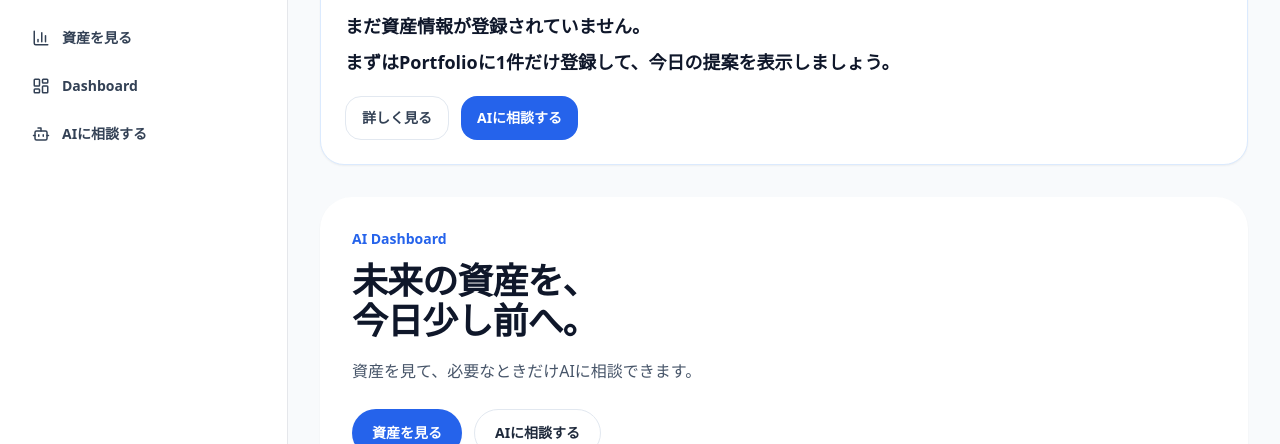
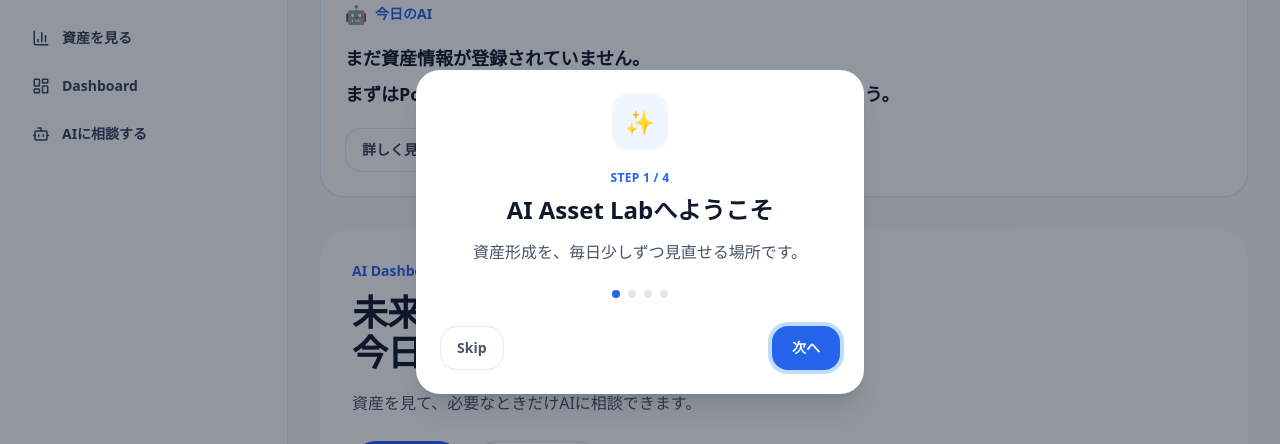
Before and after one commit to assetlab315/aiassetlab-app, a Next.js app: page /dashboard in a window 1280 px wide. Shown: the part 168-612 px from the top of the page. Built offline with nearby package versions, Linux system fonts and the light colour scheme; no server answers.

Commit message:
Deployment-Step12A Onboarding

```diff
--- a/components/dashboard/DashboardClient.tsx
+++ b/components/dashboard/DashboardClient.tsx
@@ -12,6 +12,7 @@ import DashboardReleaseCheckCard from "./DashboardReleaseCheckCard";
 import DailyAdvisorCard from "./DailyAdvisorCard";
 import PortfolioChangeCard from "./PortfolioChangeCard";
 import PortfolioReviewCard from "./PortfolioReviewCard";
+import OnboardingModal from "../onboarding/OnboardingModal";
 import FeatureNavigation from "../common/FeatureNavigation";
 import SectionHeader from "../common/SectionHeader";
 import PageContainer from "../layout/PageContainer";
@@ -23,6 +24,7 @@ import { createDailyAdvisor } from "../../features/dashboard/createDailyAdvisor"
 import { calculatePortfolioSummary } from "../../lib/portfolio/calculatePortfolio";
 import { formatCurrency } from "../../lib/portfolio/formatPortfolio";
 import { usePortfolioSync } from "../../lib/portfolio/usePortfolioSync";
+import { useOnboarding } from "../../hooks/useOnboarding";
 import { createPortfolioInsights } from "../../lib/chat/createPortfolioInsights";
 import { createAssetHealthScore } from "../../lib/dashboard/createAssetHealthScore";
 import { createDashboardChangeSummary } from "../../lib/dashboard/createDashboardChangeSummary";
@@ -77,6 +79,7 @@ function getDateLabel() {
 
 export default function DashboardClient() {
   const { assets, isReady, status: syncStatus } = usePortfolioSync();
+  const onboarding = useOnboarding();
   const [isDailyChecked, setIsDailyChecked] = useState(false);
   const [dateLabel, setDateLabel] = useState("");
   const [changeSummary, setChangeSummary] = useState<DashboardChangeSummary | null>(null);
@@ -206,6 +209,11 @@ export default function DashboardClient() {
 
   return (
     <PageContainer size="xl">
+      <OnboardingModal
+        isOpen={onboarding.isReady && onboarding.isOpen}
+        onComplete={onboarding.complete}
+      />
+
       <DailyAdvisorCard advisor={dailyAdvisor} actionAdvisor={actionAdvisor} />
 
       <section className="rounded-[2rem] bg-white p-6 shadow-sm md:p-8">
--- /dev/null
+++ b/components/onboarding/OnboardingModal.tsx
@@ -0,0 +1,103 @@
+"use client";
+
+import { useEffect, useRef, useState } from "react";
+import OnboardingStep, { type OnboardingStepItem } from "./OnboardingStep";
+
+const steps: OnboardingStepItem[] = [
+  {
+    icon: "✨",
+    title: "AI Asset Labへようこそ",
+    description: "資産形成を、毎日少しずつ見直せる場所です。",
+  },
+  {
+    icon: "💴",
+    title: "資産を登録",
+    description: "まずは現金だけでも登録しましょう。",
+  },
+  {
+    icon: "📊",
+    title: "AIが分析",
+    description: "登録した資産をAIが分析します。",
+  },
+  {
+    icon: "🤖",
+    title: "毎日のAI",
+    description: "Dashboardで毎日のアドバイスを受けられます。",
+  },
+];
+
+type Props = {
+  isOpen: boolean;
+  onComplete: () => void;
+};
+
+export default function OnboardingModal({ isOpen, onComplete }: Props) {
+  const [currentStep, setCurrentStep] = useState(0);
+  const nextButtonRef = useRef<HTMLButtonElement | null>(null);
+  const isLastStep = currentStep === steps.length - 1;
+
+  useEffect(() => {
+    if (!isOpen) {
+      setCurrentStep(0);
+      return;
+    }
+    nextButtonRef.current?.focus();
+  }, [isOpen]);
+
+  if (!isOpen) return null;
+
+  function handleNext() {
+    if (isLastStep) {
+      onComplete();
+      return;
+    }
+    setCurrentStep((step) => Math.min(step + 1, steps.length - 1));
+  }
+
+  return (
+    <div
+      aria-labelledby="onboarding-title"
+      aria-describedby="onboarding-description"
+      aria-modal="true"
+      role="dialog"
+      className="fixed inset-0 z-50 flex items-center justify-center bg-slate-900/45 px-4 py-6"
+    >
+      <div className="w-full max-w-md rounded-3xl bg-white p-6 shadow-xl">
+        <OnboardingStep
+          step={steps[currentStep]}
+          currentStep={currentStep}
+          totalSteps={steps.length}
+        />
+
+        <div className="mt-6 flex justify-center gap-2" aria-hidden="true">
+          {steps.map((step, index) => (
+            <span
+              key={step.title}
+              className={`h-2 w-2 rounded-full ${
+                index === currentStep ? "bg-blue-600" : "bg-slate-200"
+              }`}
+            />
+          ))}
+        </div>
+
+        <div className="mt-7 flex flex-col-reverse gap-3 sm:flex-row sm:justify-between">
+          <button
+            type="button"
+            onClick={onComplete}
+            className="min-h-11 rounded-2xl border border-slate-200 px-4 py-2 text-sm font-black text-slate-600 hover:border-blue-300 hover:bg-blue-50 focus:outline-none focus-visible:ring-4 focus-visible:ring-blue-100"
+          >
+            Skip
+          </button>
+          <button
+            ref={nextButtonRef}
+            type="button"
+            onClick={handleNext}
+            className="min-h-11 rounded-2xl bg-blue-600 px-5 py-2 text-sm font-black text-white hover:bg-blue-700 focus:outline-none focus-visible:ring-4 focus-visible:ring-blue-200"
+          >
+            {isLastStep ? "開始する" : "次へ"}
+          </button>
+        </div>
+      </div>
+    </div>
+  );
+}
--- /dev/null
+++ b/components/onboarding/OnboardingStep.tsx
@@ -0,0 +1,33 @@
+export type OnboardingStepItem = {
+  icon: string;
+  title: string;
+  description: string;
+};
+
+type Props = {
+  step: OnboardingStepItem;
+  currentStep: number;
+  totalSteps: number;
+};
+
+export default function OnboardingStep({ step, currentStep, totalSteps }: Props) {
+  return (
+    <div className="text-center">
+      <div
+        aria-hidden="true"
+        className="mx-auto flex h-14 w-14 items-center justify-center rounded-2xl bg-blue-50 text-2xl"
+      >
+        {step.icon}
+      </div>
+      <p className="mt-5 text-xs font-black uppercase tracking-wide text-blue-600">
+        Step {currentStep + 1} / {totalSteps}
+      </p>
+      <h2 id="onboarding-title" className="mt-2 text-2xl font-black text-slate-900">
+        {step.title}
+      </h2>
+      <p id="onboarding-description" className="mt-3 leading-7 text-slate-600">
+        {step.description}
+      </p>
+    </div>
+  );
+}
--- /dev/null
+++ b/hooks/useOnboarding.ts
@@ -0,0 +1,52 @@
+"use client";
+
+import { useCallback, useEffect, useState } from "react";
+
+export const ONBOARDING_STORAGE_KEY = "aiassetlab:onboarding:v1";
+
+export function useOnboarding() {
+  const [isReady, setIsReady] = useState(false);
+  const [isOpen, setIsOpen] = useState(false);
+
+  useEffect(() => {
+    try {
+      const hasSeen = localStorage.getItem(ONBOARDING_STORAGE_KEY) === "completed";
+      setIsOpen(!hasSeen);
+    } catch {
+      setIsOpen(false);
+    } finally {
+      setIsReady(true);
+    }
+  }, []);
+
+  const complete = useCallback(() => {
+    try {
+      localStorage.setItem(ONBOARDING_STORAGE_KEY, "completed");
+    } catch {
+      // Keep the UI usable even when localStorage is unavailable.
+    }
+    setIsOpen(false);
+  }, []);
+
+  const open = useCallback(() => {
+    setIsOpen(true);
+  }, []);
+
+  const reset = useCallback(() => {
+    try {
+      localStorage.removeItem(ONBOARDING_STORAGE_KEY);
+    } catch {
+      // Future help entry points can still call open() if storage is unavailable.
+    }
+    setIsOpen(true);
+  }, []);
+
+  return {
+    isReady,
+    isOpen,
+    complete,
+    skip: complete,
+    open,
+    reset,
+  };
+}
--- a/package.json
+++ b/package.json
@@ -5,7 +5,7 @@
   "scripts": {
     "dev": "next dev",
     "build": "next build",
-    "test": "npm run test:portfolio-context && npm run test:dashboard-insights && npm run test:asset-health-score && npm run test:portfolio-change && npm run test:no-demo-seeding && npm run test:portfolio-review && npm run test:daily-advisor && npm run test:auth-foundation && npm run test:portfolio-sync && npm run test:auth-redirect && npm run test:logout-isolation",
+    "test": "npm run test:portfolio-context && npm run test:dashboard-insights && npm run test:asset-health-score && npm run test:portfolio-change && npm run test:no-demo-seeding && npm run test:portfolio-review && npm run test:daily-advisor && npm run test:onboarding && npm run test:auth-foundation && npm run test:portfolio-sync && npm run test:auth-redirect && npm run test:logout-isolation",
     "test:portfolio-context": "node scripts/verify-portfolio-context.js",
     "test:dashboard-insights": "node scripts/verify-dashboard-insights.js",
     "test:asset-health-score": "node scripts/verify-asset-health-score.js",
@@ -13,6 +13,7 @@
     "test:no-demo-seeding": "node scripts/verify-no-demo-portfolio-seeding.js",
     "test:portfolio-review": "node scripts/verify-portfolio-review.js",
     "test:daily-advisor": "node scripts/verify-daily-advisor.js",
+    "test:onboarding": "node scripts/verify-onboarding.js",
     "test:auth-foundation": "node scripts/verify-auth-foundation.js",
     "test:portfolio-sync": "node scripts/verify-portfolio-sync.js",
     "test:auth-redirect": "node scripts/verify-auth-redirect.js",
```
Also changed, not shown: scripts/verify-onboarding.js (added, +49 -0 lines).
